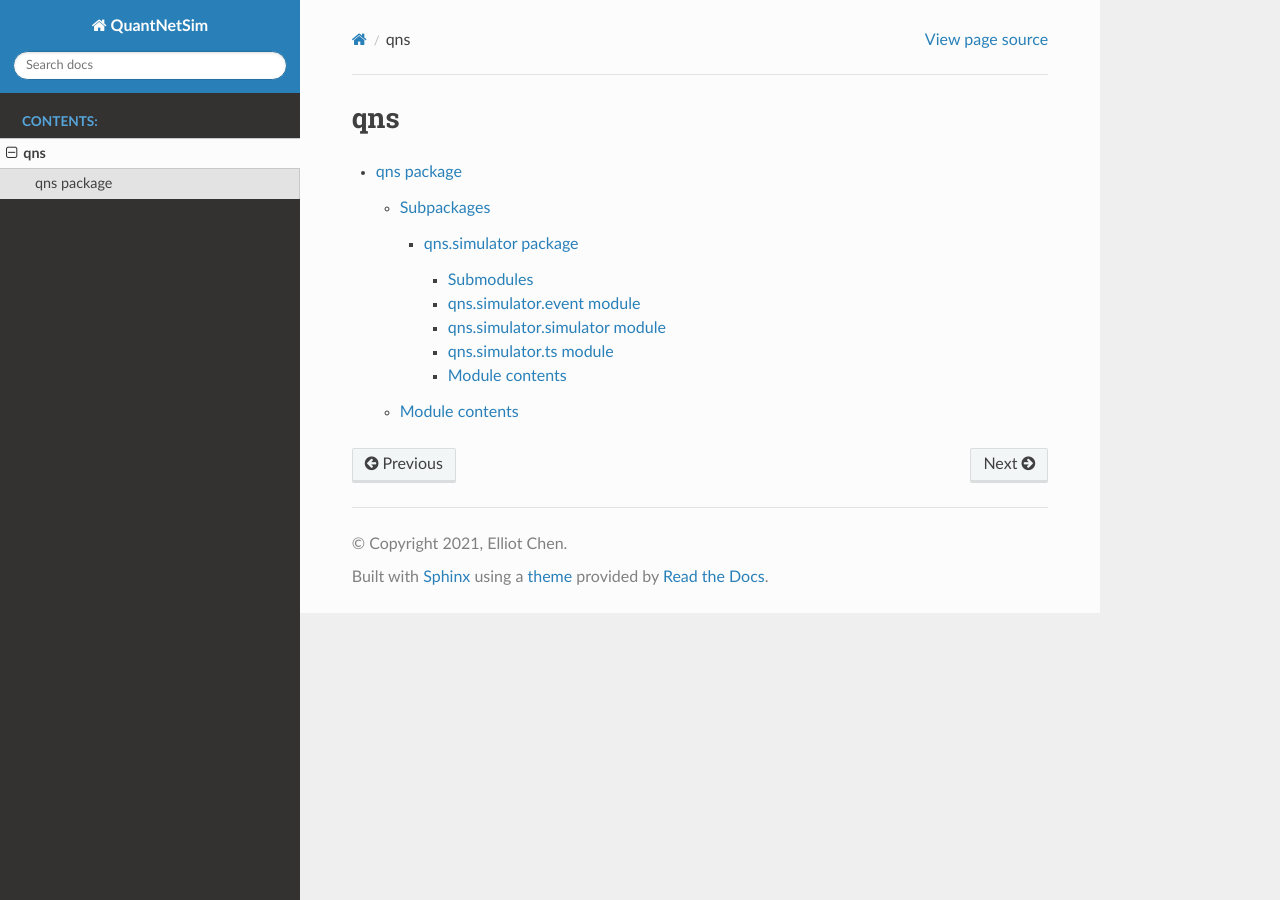
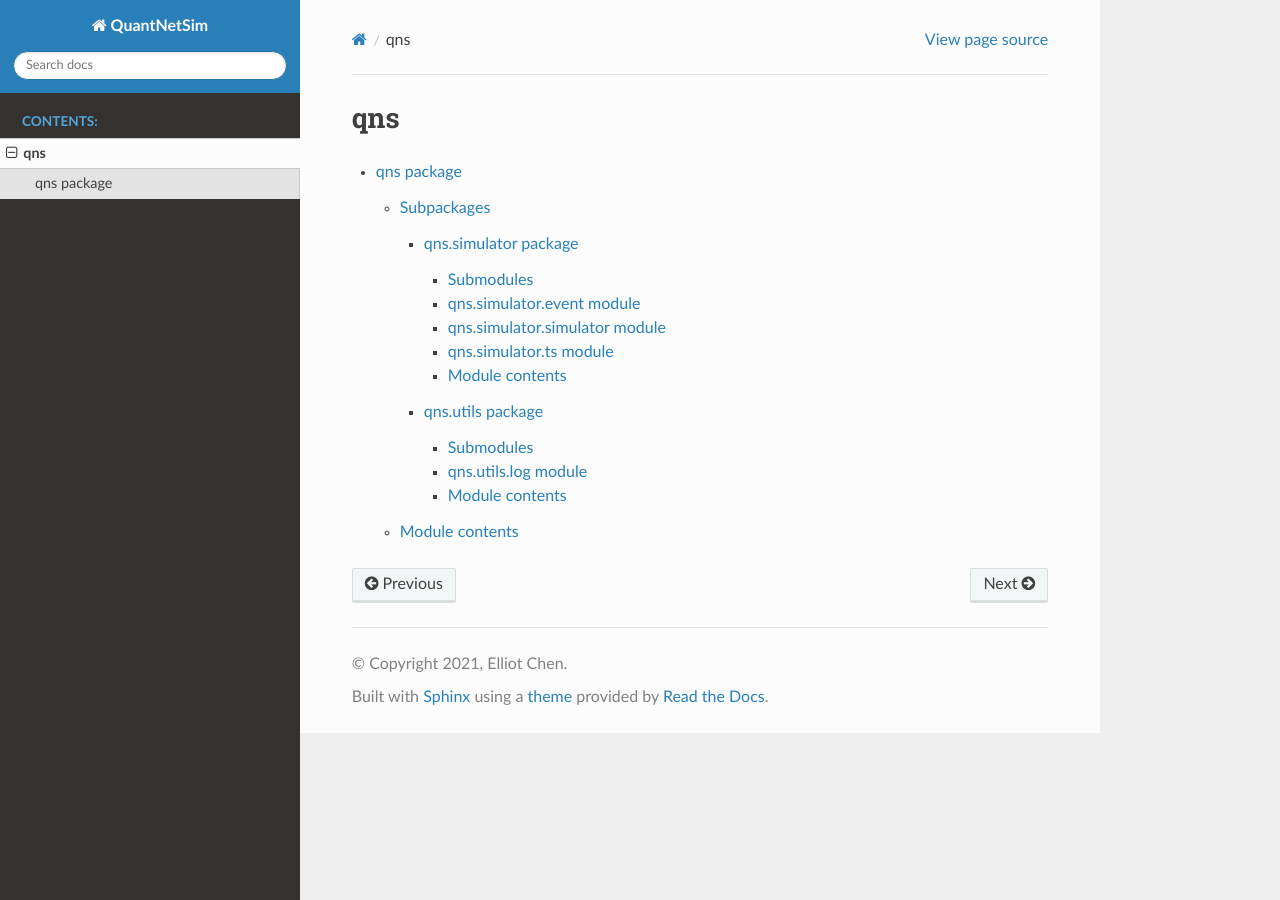
Before and after one commit to QNLab-USTC/SimQN, a Sphinx documentation site: the page built from docs/source/modules.rst, in a window 1280 px wide. Built offline with Sphinx 7.4.7 and the Read the Docs theme 2.0.0, drawn with Linux system fonts in a browser that asks for light colours.

```diff
--- a/docs/source/qns.rst
+++ b/docs/source/qns.rst
@@ -8,6 +8,7 @@
    :maxdepth: 4
 
    qns.simulator
+   qns.utils
 
 Module contents
 ---------------
--- /dev/null
+++ b/docs/source/qns.utils.rst
@@ -0,0 +1,21 @@
+qns.utils package
+=================
+
+Submodules
+----------
+
+qns.utils.log module
+--------------------
+
+.. automodule:: qns.utils.log
+   :members:
+   :undoc-members:
+   :show-inheritance:
+
+Module contents
+---------------
+
+.. automodule:: qns.utils
+   :members:
+   :undoc-members:
+   :show-inheritance:
```
Also changed, not shown: 4 other files.
